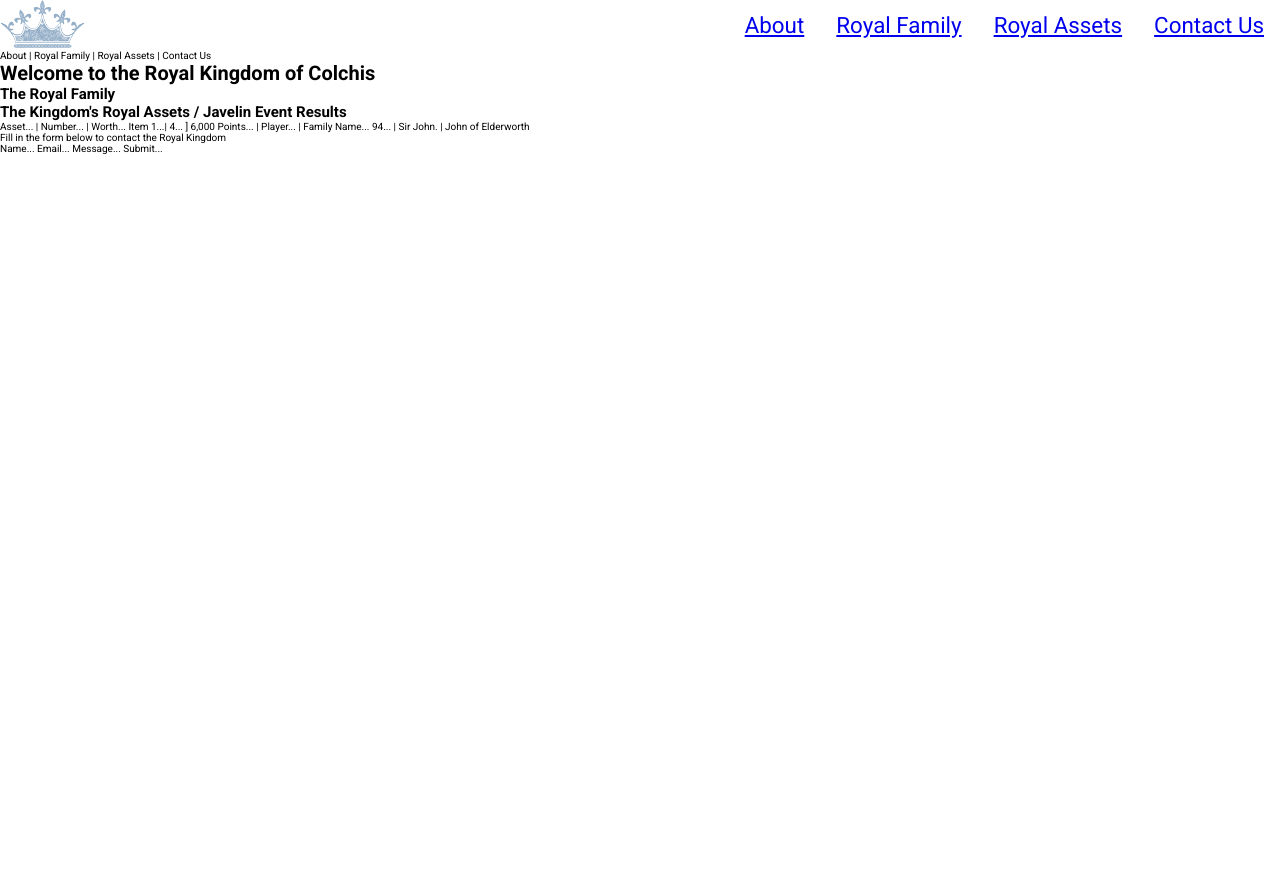
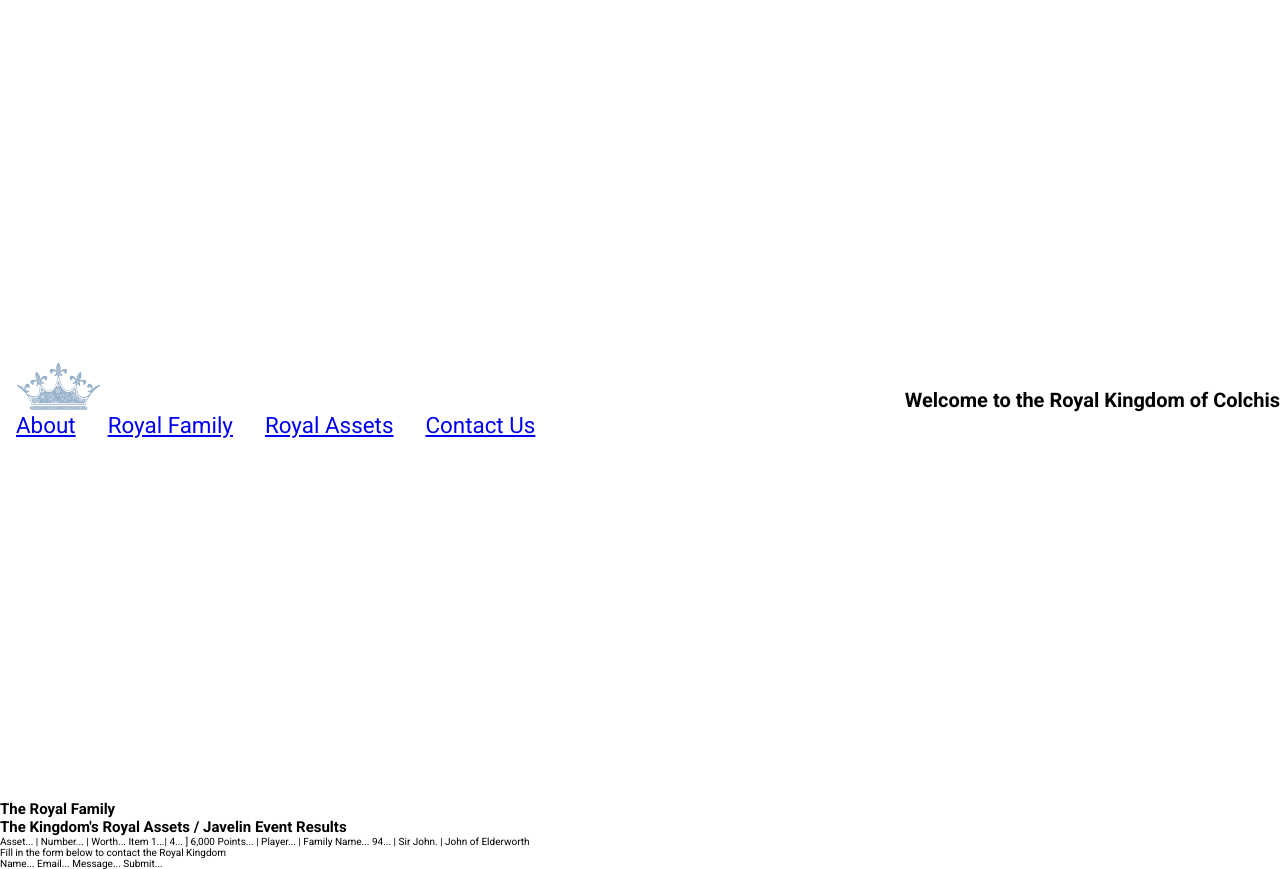
Before and after one commit to fortanza/challenge-coding, a website built with Parcel: page index.html in a window 1280 px wide. Before the commit the page ends 800 px from the top, so only its background shows below. Built offline with nearby package versions, Linux system fonts and the light colour scheme.

Commit message:
ajout about

```diff
--- a/index.html
+++ b/index.html
@@ -5,52 +5,49 @@
     <meta name="viewport" content="width=device-width" />
     <title>Web Development Tech Challenge</title>
     <link href="style.css" rel="stylesheet" type="text/css" />
-    <link rel="preconnect" href="https://fonts.gstatic.com">
-    <link href="https://fonts.googleapis.com/css2?family=Roboto:ital,wght@0,100;0,300;0,400;0,500;0,700;0,900;1,100;1,300;1,400;1,500;1,700;1,900&display=swap" rel="stylesheet">
+    <link rel="preconnect" href="https://fonts.gstatic.com" />
+    <link
+      href="https://fonts.googleapis.com/css2?family=Roboto:ital,wght@0,100;0,300;0,400;0,500;0,700;0,900;1,100;1,300;1,400;1,500;1,700;1,900&display=swap"
+      rel="stylesheet"
+    />
   </head>
   <body>
     <!--Content goes here-->
 
     <!-- Navigation Section-->
     <header id="header">
-      <div id="logo">
-        <img src="assets/logo.png" alt="logo">
+      <div id="navbar">
+        <div id="logo">
+          <img src="assets/logo.png" alt="logo" />
+        </div>
+        <nav id="nav">
+          <ul>
+            <li class="link"><a href="#">About</a></li>
+            <li class="link"><a href="#">Royal Family</a></li>
+            <li class="link"><a href="#">Royal Assets </a></li>
+            <li class="link"><a href="#">Contact Us</a></li>
+          </ul>
+        </nav>
       </div>
-      <nav id="nav">
-        <ul>
-          <li id="link"><a href="#">About</a></li>
-          <li id="link"><a href="#">Royal Family</a></li>
-          <li id="link"><a href="#">Royal Assets </a></li>
-          <li id="link"><a href="#">Contact Us</a></li>
-        </ul>
-      </nav>
+      <div id="about">
+        <!-- Hero Section -->
+        <h1>Welcome to the Royal Kingdom of Colchis</h1>
+      </div>
     </header>
-    About | Royal Family | Royal Assets | Contact Us
-
-    <!-- Hero Section -->
-    <h1>
-      Welcome to the Royal Kingdom of Colchis
-    </h1>
 
     <!-- Add this to a seperate page, e.g. royal-family.html
 			Images and text aligned next to each other -->
-    <h2>
-      The Royal Family
-    </h2>
+    <h2>The Royal Family</h2>
 
     <!-- Add this to a seperate page, e.g. assets.html
 			Kingdom's Royal Assets or Sporting Results table -->
-    <h2>
-      The Kingdom's Royal Assets / Javelin Event Results
-    </h2>
+    <h2>The Kingdom's Royal Assets / Javelin Event Results</h2>
     Asset... | Number... | Worth... Item 1...| 4... ] 6,000 Points... |
     Player... | Family Name... 94... | Sir John. | John of Elderworth
 
     <!-- Add this to a seperate page, e.g. contact.html
     <!-- Contact the Royal Kingdom -->
-    <p>
-      Fill in the form below to contact the Royal Kingdom
-    </p>
+    <p>Fill in the form below to contact the Royal Kingdom</p>
     Name... Email... Message... Submit...
 
     <!-- Connect the Javascript file -->
--- a/style.css
+++ b/style.css
@@ -14,10 +14,16 @@ body {
 }
 
 /* Header */
+
 header {
   display: flex;
   justify-content: space-between;
   align-items: center;
+  height: 100vh;
+}
+
+#logo {
+  margin-left: 1rem;
 }
 
 #logo img {
```
